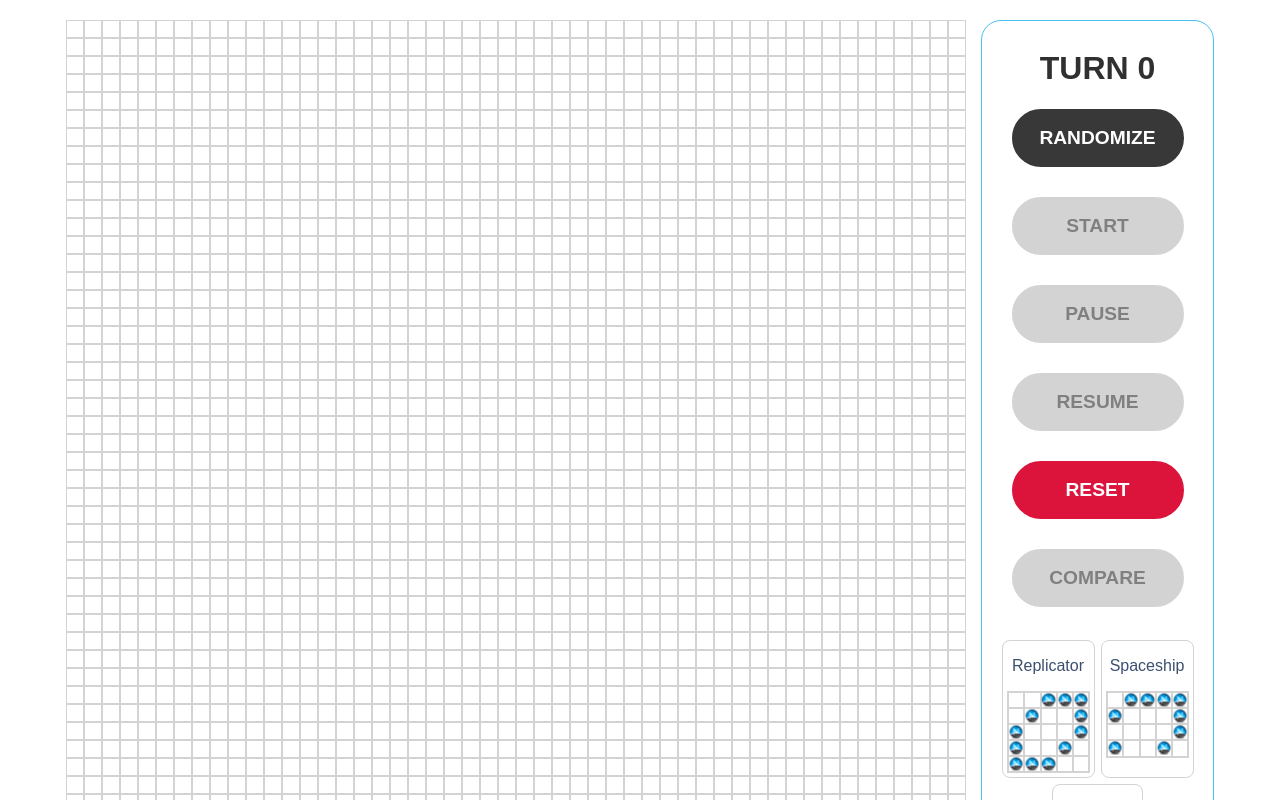
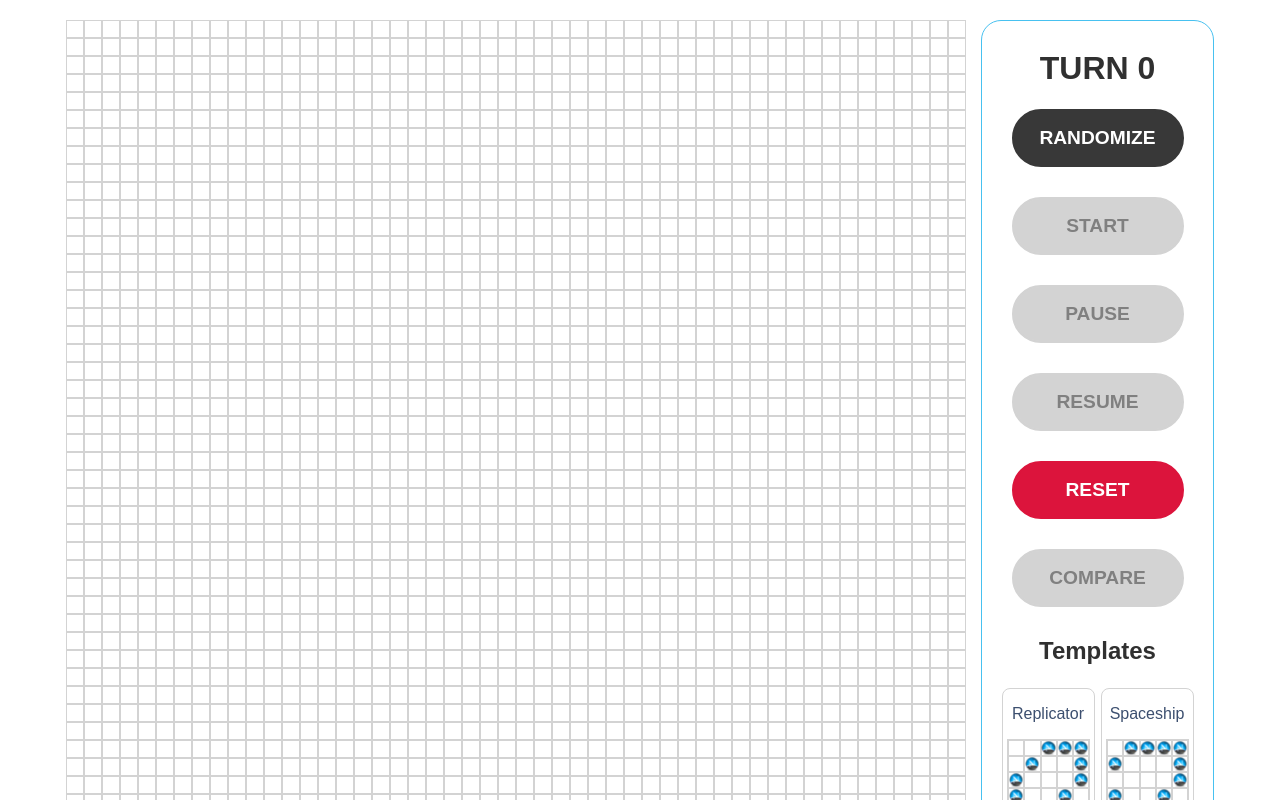
Before and after one commit to JimothyScript/the-best-game-in-the-world, a React (Create React App) app: page / in a window 1280 px wide. Shown: the top 800 px of the page. Built offline with nearby package versions, Linux system fonts and the light colour scheme.

Commit message:
Update gridTemplate to arr and set up loop

```diff
--- a/src/components/App.js
+++ b/src/components/App.js
@@ -21,6 +21,10 @@ class App extends Component {
 
     this.size = { rowLen: 50, colLen: 50 }
     this.turnSpeed = 80
+    // TEMPLATES
+    this.replicator = [[null,null,1,1,1],[null,1,null,null,1],[1,null,null,null,1],[1,1,1,null,null]],
+    this.spaceship = [[null,1,1,1,1],[1,null,null,null,1],[null,null,null,null,1],[1,null,null,1,null]],
+    this.glider = [[null,null,1],[1,null,1],[null,1,1]];
   }
   generateNum() {
     return Math.ceil(Math.random() * 4);
@@ -54,16 +58,16 @@ class App extends Component {
     return initialGrid;
   }
   generateTemplate(e, gridRow, gridCell) {
-    const { grid, start, cellCount } = this.state
+    const { grid, start, cellCount, dragItem } = this.state
     if (!start) return;
     const templateGrid = grid[0];
-    let attr, row, cell;
     let count = cellCount;
+    let attr, row, cell, arr;
 
     if (!e) {
       row = gridRow;
       cell = gridCell;
-      console.log(row, cell);
+      attr = dragItem;
     } else {
       attr = e.target.getAttribute('alt');
     }
@@ -71,42 +75,24 @@ class App extends Component {
     // Should probably move this out somewhere else...
     switch(attr) {
       case 'Replicator':
-        templateGrid[20][21] = 1;
-        templateGrid[20][22] = 1;
-        templateGrid[20][23] = 1;
-        templateGrid[21][20] = 1;
-        templateGrid[21][23] = 1;
-        templateGrid[22][19] = 1;
-        templateGrid[22][23] = 1;
-        templateGrid[23][19] = 1;
-        templateGrid[23][22] = 1;
-        templateGrid[24][19] = 1;
-        templateGrid[24][20] = 1;
-        templateGrid[24][21] = 1;
-        count += 12;
+        arr = this.replicator;
+        // count += 12;
         break;
       case 'Spaceship':
-        templateGrid[13][2] = 1;
-        templateGrid[13][3] = 1;
-        templateGrid[13][4] = 1;
-        templateGrid[13][5] = 1;
-        templateGrid[14][1] = 1;
-        templateGrid[14][5] = 1;
-        templateGrid[15][5] = 1;
-        templateGrid[16][1] = 1;
-        templateGrid[16][4] = 1;
-        count += 9;
+        arr = this.spaceship;
+        // count += 9;
         break;
       case 'Glider':
-        templateGrid[0][3] = 1;
-        templateGrid[1][1] = 1;
-        templateGrid[1][3] = 1;
-        templateGrid[2][2] = 1;
-        templateGrid[2][3] = 1;
-        count += 5;
+        arr = this.glider;
+        // count += 5;
         break;
       default:
         break;
+    }
+
+    for (let i = 0; i < arr.length; i++) {
+      // count will be updated here:
+      console.log('test');
     }
 
     this.setState({
--- a/src/components/Menu/Menu.css
+++ b/src/components/Menu/Menu.css
@@ -1,3 +1,6 @@
+h2 {
+  margin-top: 0;
+}
 .menu-box {
   text-align: center;
   color: #303030;
--- a/src/components/Menu/Menu.js
+++ b/src/components/Menu/Menu.js
@@ -39,6 +39,7 @@ const Menu = ({handleClick, generateTemplate, onDragStart, turnNumber, start, pa
           </button>
         })
       }</div>
+      <h2>Templates</h2>
       <div className="tips">{
         examples.map((el, i) => {
           return(
```
